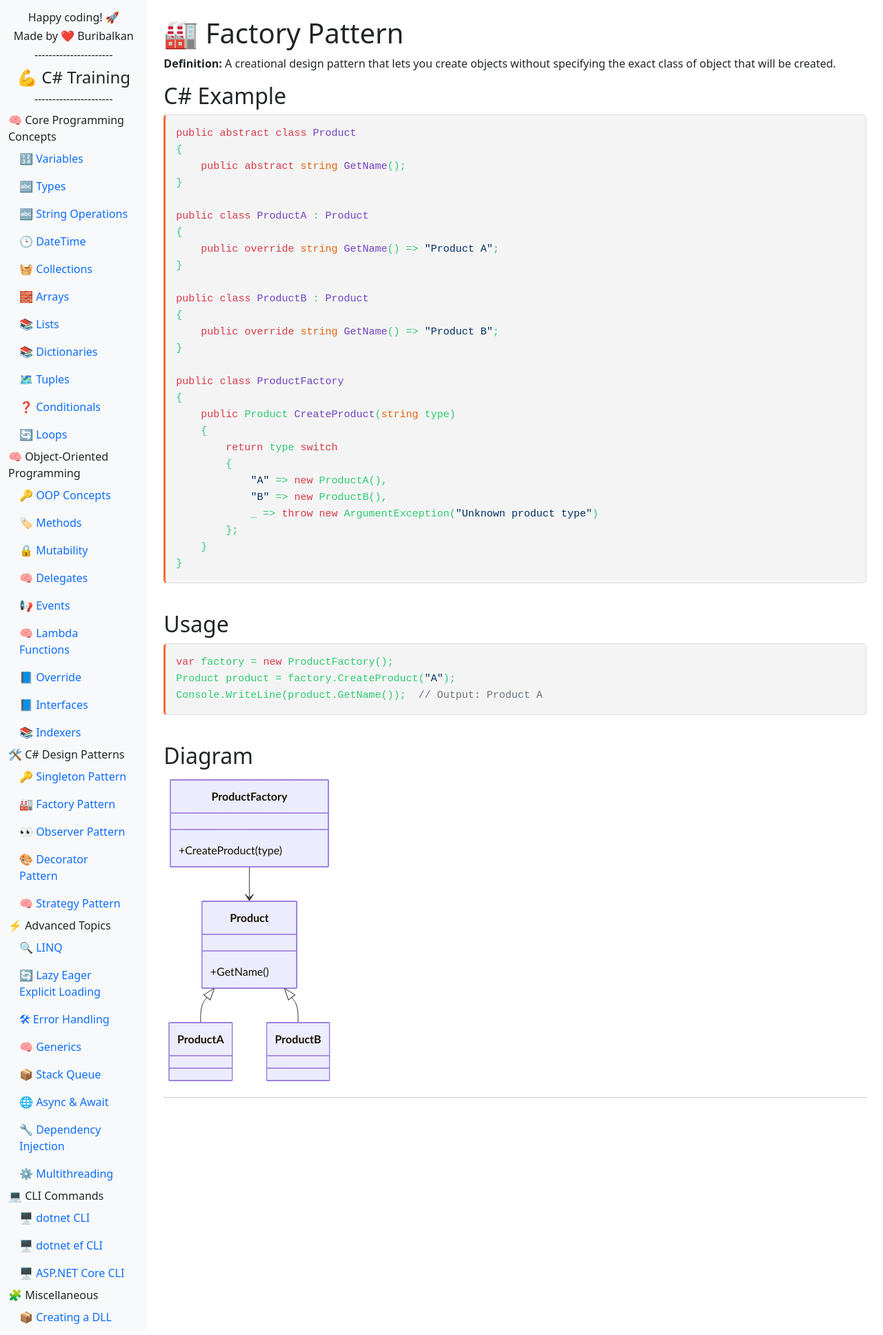
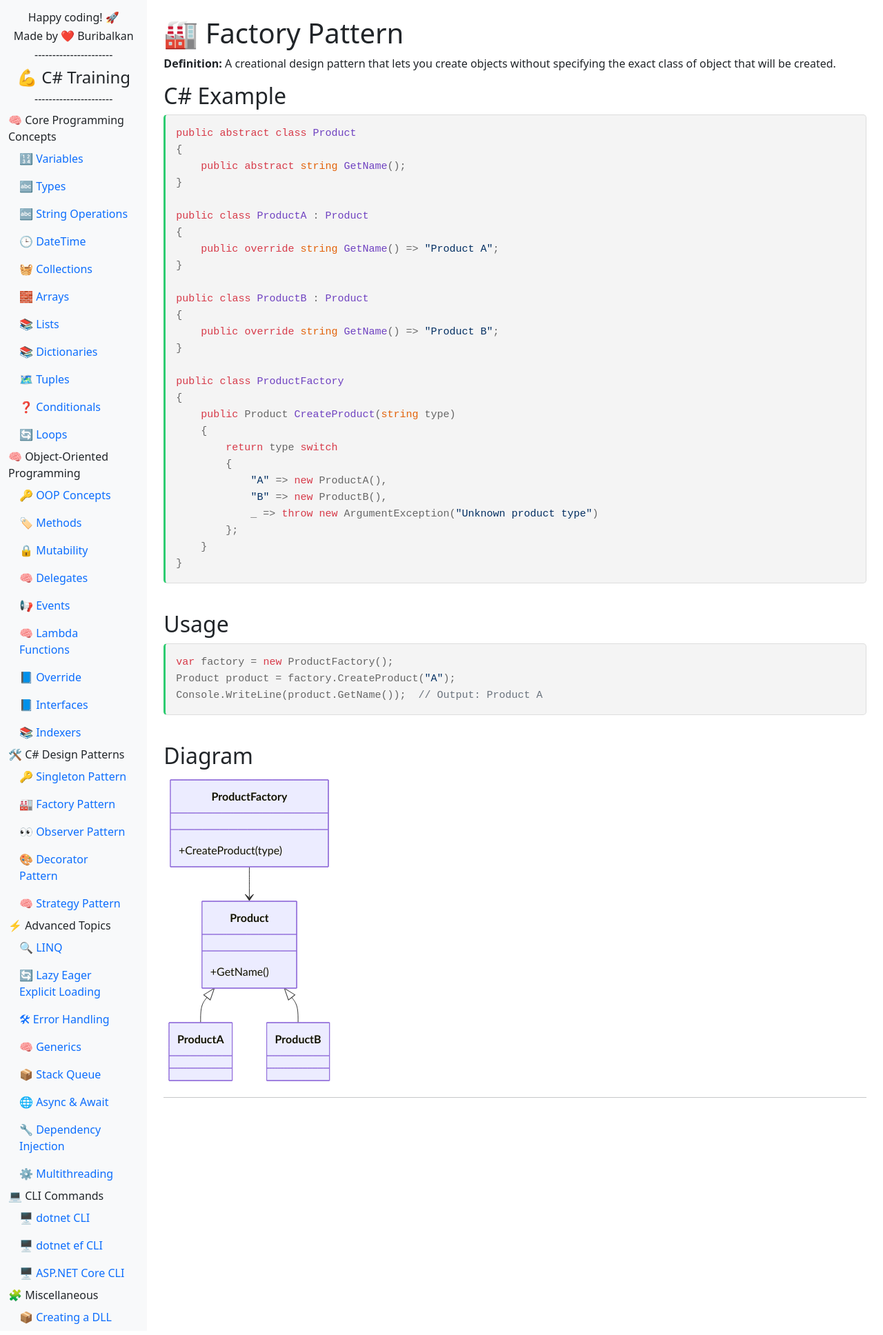
Before and after one commit to buribalkan/C-SHARP-Training, a Jekyll site: the page built from Factory-Pattern.md, in a window 1280 px wide. Shown: the whole page at 69% size. Built offline with Jekyll 4.4.1, drawn with Linux system fonts in a browser that asks for light colours; nearby versions of some CDN libraries; our own code applies the rules of GitHub Pages for plain Markdown files.

Commit message:
Update style.css

```diff
--- a/assets/style.css
+++ b/assets/style.css
@@ -13,8 +13,8 @@ body {
 .codeArea {
     background: #f4f4f4;
     border: 1px solid #ddd;
-    border-left: 3px solid #f36d33;
-    color: #2ecc71;
+    border-left: 3px solid #2ecc71;
+    color: #666;
     page-break-inside: avoid;
     font-family: monospace;
     font-size: 15px;
```
